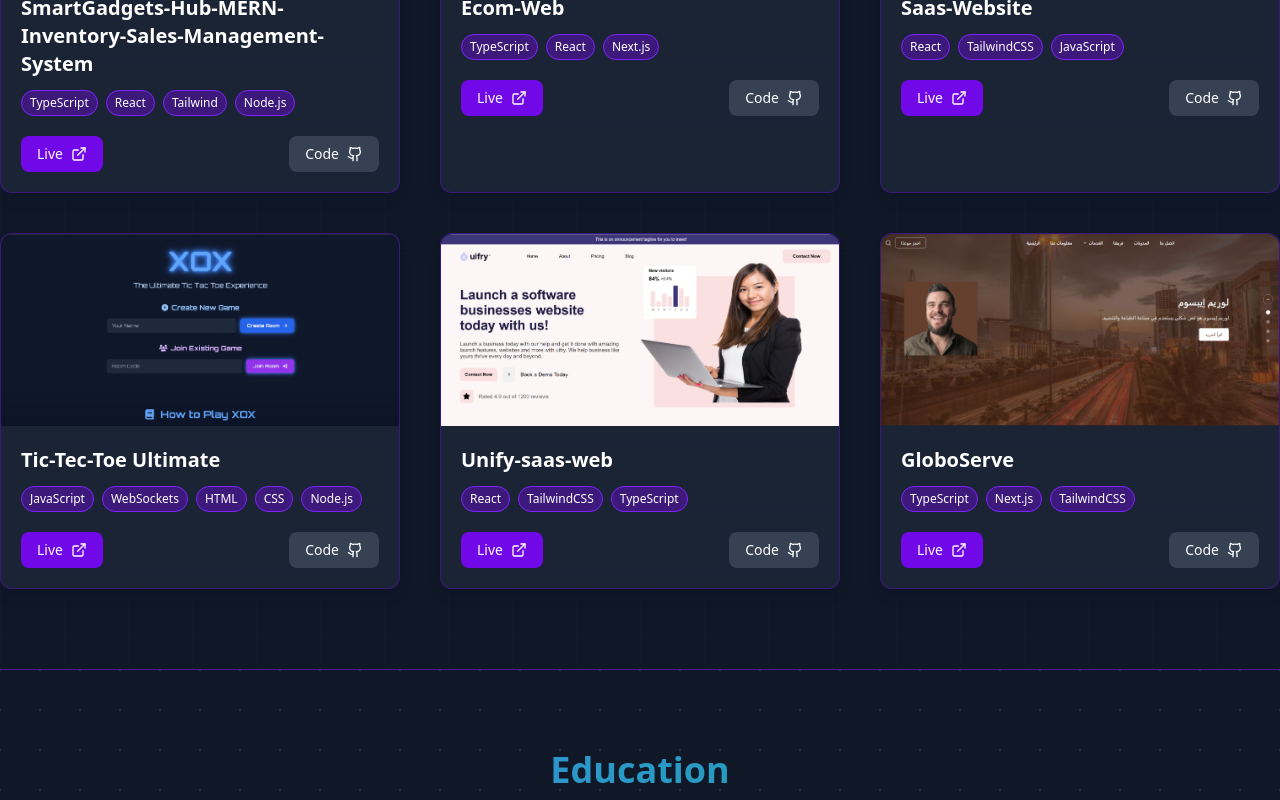
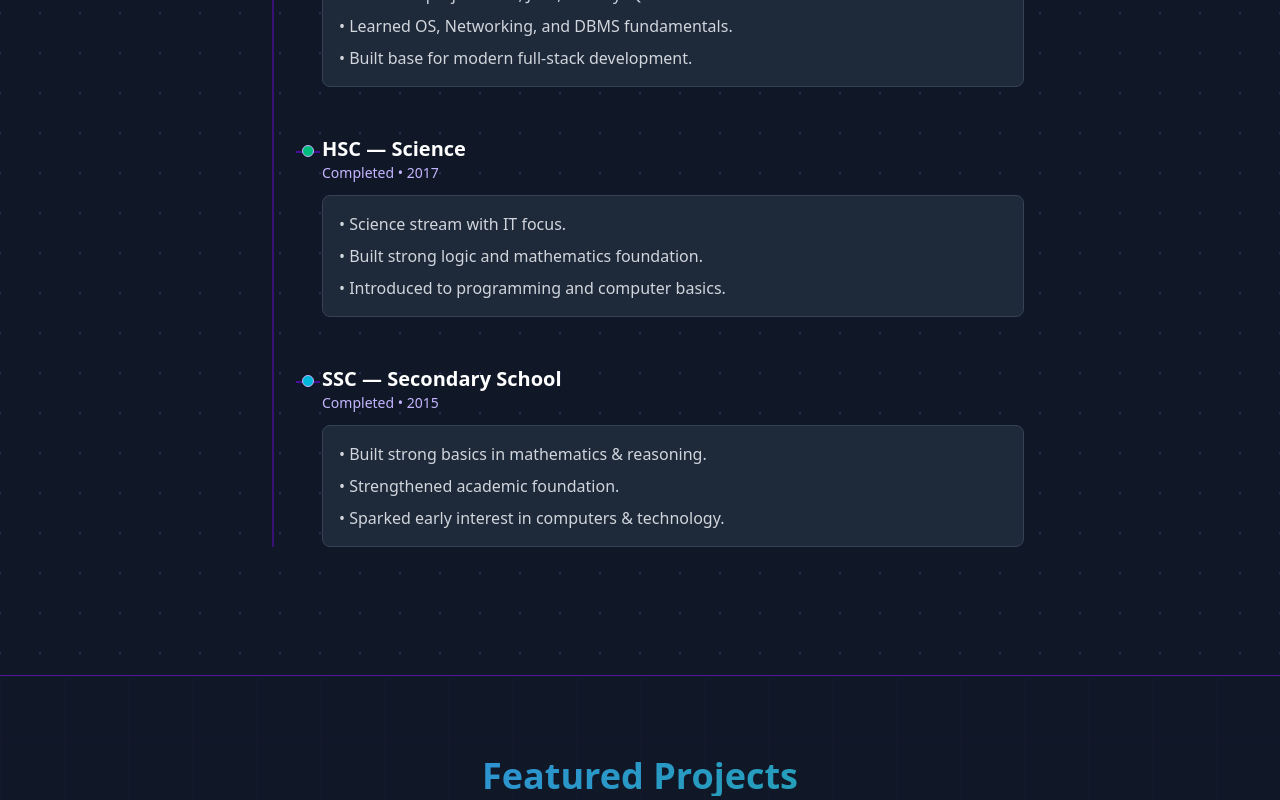
Before and after one commit to Akshad11/AkshadDhole, a Next.js app: page / in a window 1280 px wide. Shown: the part 2940-3740 px from the top of the page. Built offline with nearby package versions, Linux system fonts and the light colour scheme.

Commit message:
Reorder sections in Home component to position EducationSection before ProjectsSection

```diff
--- a/src/app/page.tsx
+++ b/src/app/page.tsx
@@ -15,8 +15,8 @@ function Home() {
         <HeroSection />
         <SkillsSlider />
         <ExperienceTree />
+        <EducationSection />
         <ProjectsSection />
-        <EducationSection />
       </Layout>
       <Footer />
     </div>
```
